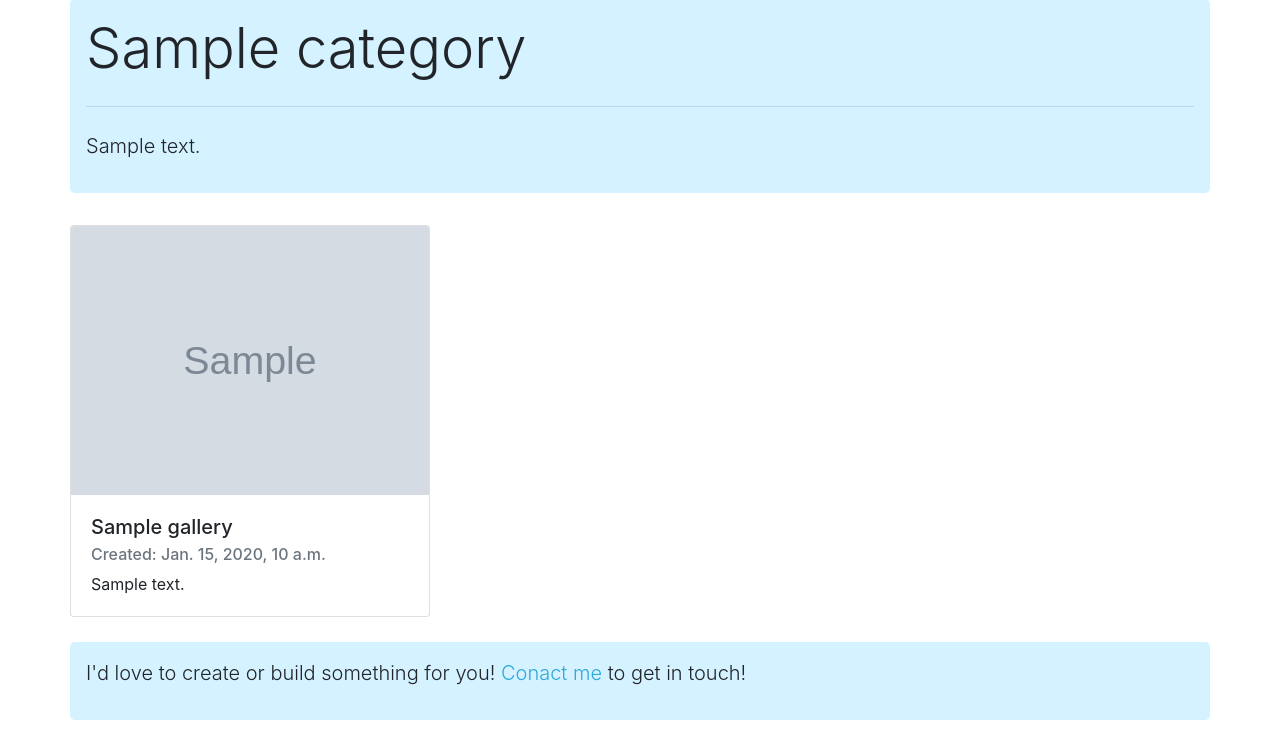
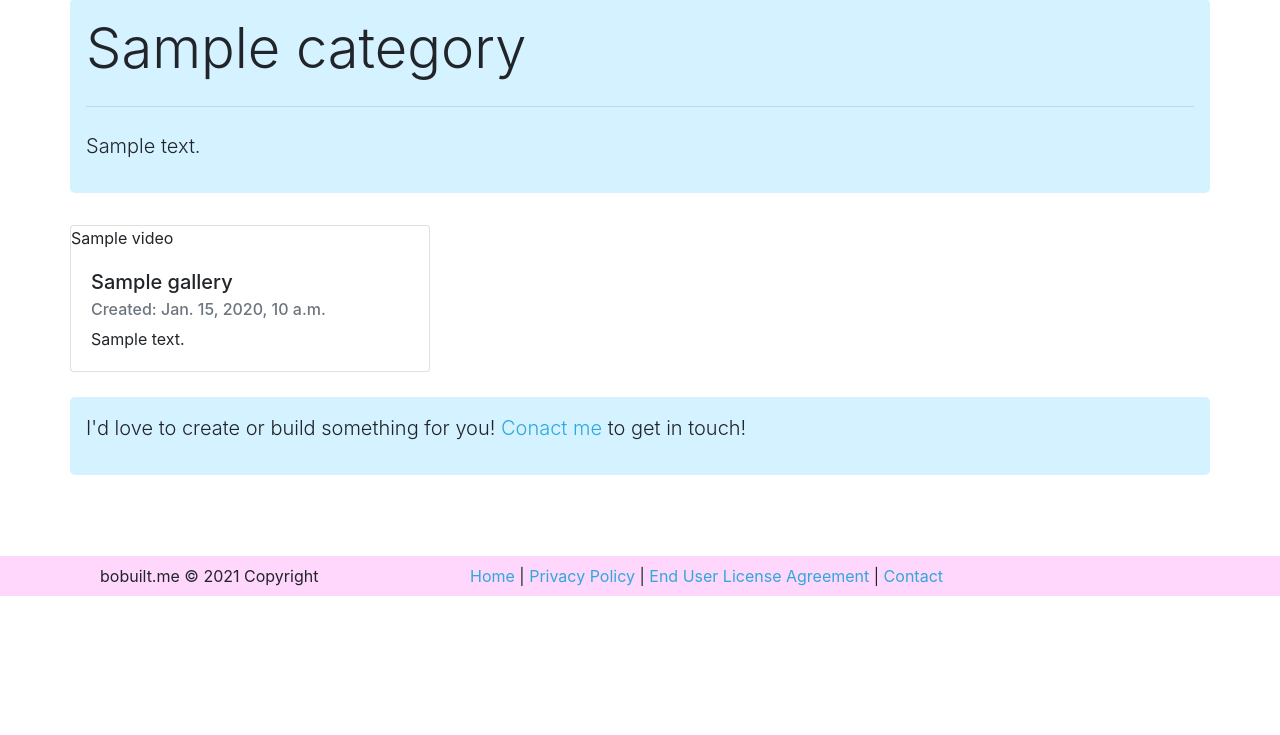
Before and after one commit to astromitts/bobuilt, a Django app: template templates/portfolio_category.html in a window 1280 px wide. Shown: the part 112-847 px from the top of the page. After the commit the page ends 708 px from the top, so only its background shows below. Run offline with Django 3.2, Linux system fonts and the light colour scheme; the template is opened without the code that fills it: most values are stand-ins (such as "Sample title", 1, 10 or a date in 2020); grey boxes marked "Sample" are stand-in pictures; some libraries are stand-ins or nearby versions.

Commit message:
Change video to textfield

```diff
--- a/portfolio/models.py
+++ b/portfolio/models.py
@@ -60,7 +60,7 @@
         blank=True,
         null=True
     )
-    video = models.CharField(max_length=2000, blank=True, null=True)
+    video = models.TextField(blank=True, null=True)
     is_primary = models.BooleanField(default=False)
     is_thumbnail = models.BooleanField(default=False)
     order = models.IntegerField(default=0)
--- a/templates/portfolio_category.html
+++ b/templates/portfolio_category.html
@@ -35,8 +35,11 @@
 						  	{% for image in images %}
 						  	{% if forloop.first %}
 						    <div class="carousel-item active" id="{{gallery.pk}}-{{image.pk}}">
+						    {% if image.video %}
+						    	{{image.video|safe}}
+						    {% else %}
 						      <img class="d-block w-100" src="{{image.image.url}}" alt="{{image.alt}}">
-
+						     {% endif %}
 							    {% if image.description %}
 							    <div class="carousel-caption d-none d-md-block">
 								    <p>{{image.description}}</p>
@@ -69,7 +72,11 @@
 						{% endwith %}
 					{% else %}
 						{% with gallery.galleryimage_set.first as image %}
-						<img class="card-img-top" src="{{image.image.url}}" alt="{{image.alt}}">
+						{% if image.video %}
+						    {{image.video|safe}}
+						{% else %}
+							<img class="card-img-top" src="{{image.image.url}}" alt="{{image.alt}}">
+						{% endif %}
 						{% endwith %}
 					{% endif %}
 				<div class="card-body">
```
Also changed, not shown: portfolio/migrations/0020_alter_galleryimage_video.py (added).
